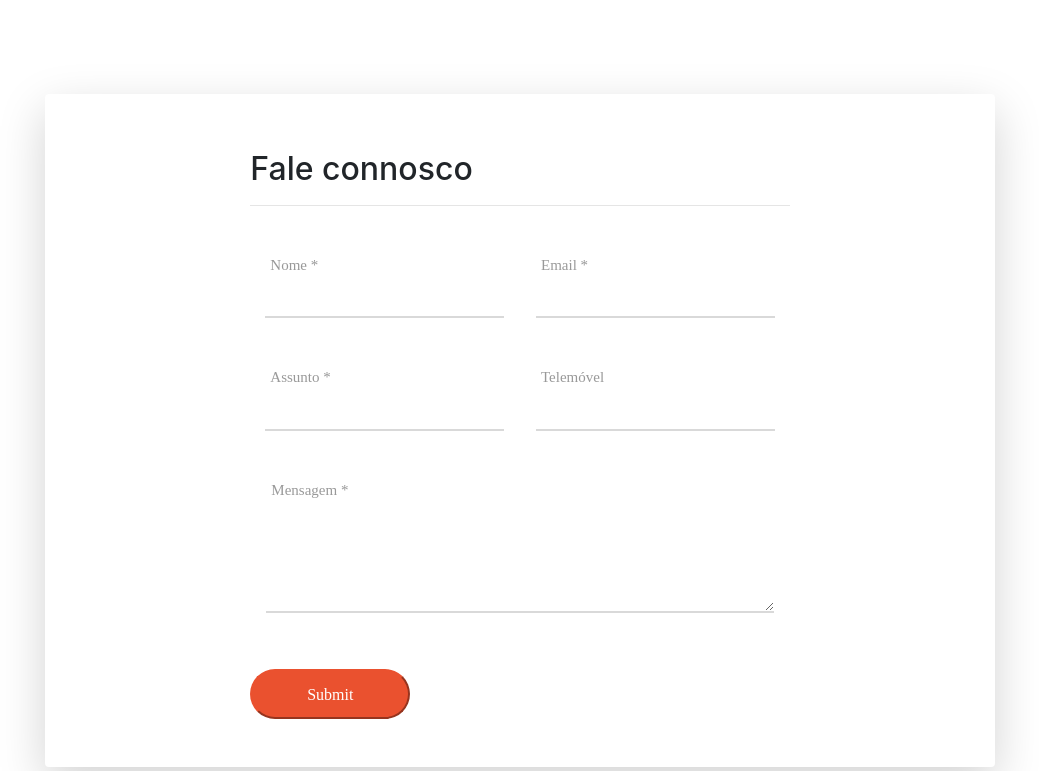
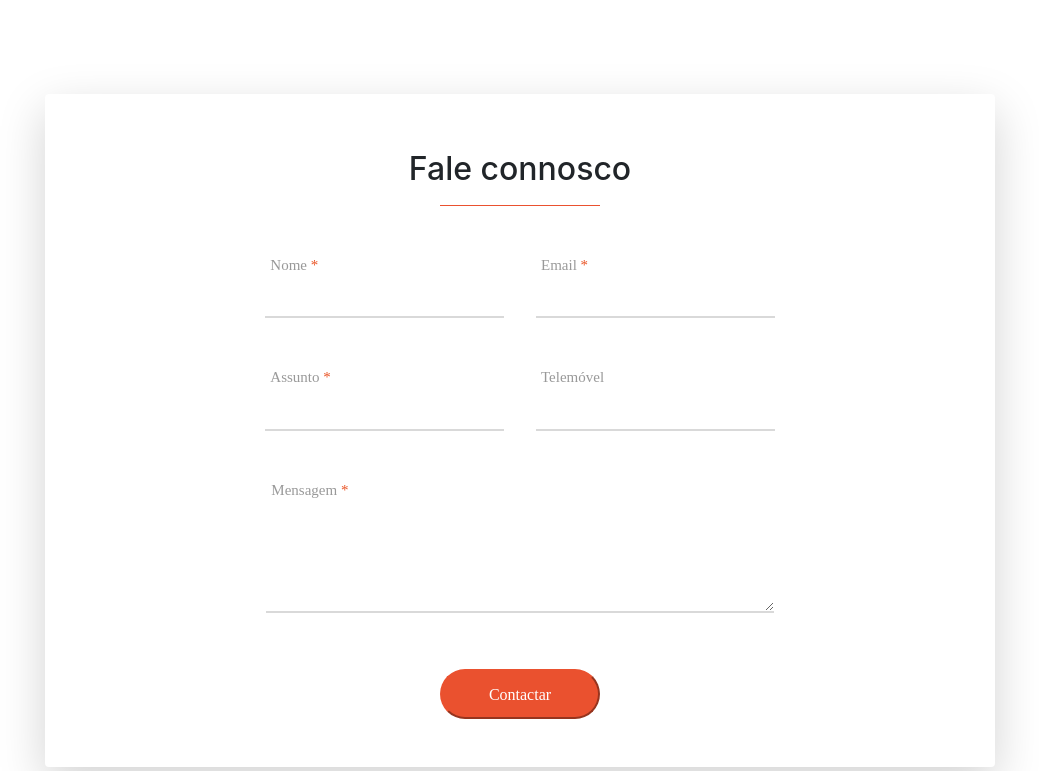
Before and after one commit to jaamoreira/massil, an Angular app: page /contactos in a window 1280 px wide. Shown: the part 669-1440 px from the top of the page, without its empty margins (120-1159 px from the left). Built offline with nearby package versions, Linux system fonts and the light colour scheme.

Commit message:
Contact page add css and refactor html

```diff
--- a/src/app/pages/page-contact/page-contact.component.css
+++ b/src/app/pages/page-contact/page-contact.component.css
@@ -35,42 +35,15 @@
     margin-top: 0.5rem;
 }
 
-
-
-
-
-
-
-
-
-
-
-
-
-
-
-
-
-
-
-
-
-
-
-
-
-
-
-.margin-top-6{
-    margin-top: 6em;
+.contact-margin {
+    margin-top: 6rem;
 }
 
-/* map style */
+.contact-divider {
+    width: 10rem;
+    border-top: 1px solid rgba(234, 81, 47);
+}
 
-
-/* end map style */
-
-/* form */
 .contact-form {
     width: 100%;
     display: -webkit-box;
@@ -82,14 +55,14 @@
     justify-content: space-between;
 }
 
-.contact-sector {
+.contact-field {
     width: 100%;
     position: relative;
     border-bottom: 2px solid #d9d9d9;
     margin-bottom: 3em;
 }
 
-.contact-title {
+.contact-field-title {
     font-family: Poppins-Regular;
     font-size: 15px;
     color: #999999;
@@ -98,7 +71,7 @@
     float: left;
 }
 
-.contact-input {
+.contact-field-input {
     display: block;
     width: 100%;
     background: transparent;
@@ -107,8 +80,18 @@
     color: #555555;
     line-height: 1.2;
     padding: 0 5px;
-    margin-bottom: 0em !important;
-    border: none !important;
+    margin-bottom: 0em;
+    border: none;
+}
+
+input.contact-field-input {
+    height: 40px;
+}
+
+textarea.contact-field-input {
+    min-height: 110px;
+    padding-top: 9px;
+    padding-bottom: 13px;
 }
 
 .contact-focus-input {
@@ -138,25 +121,11 @@
     background: rgba(234, 81, 47, 1);
 }
 
-input.contact-input {
-    height: 40px;
-}
-
-textarea.contact-input {
-    min-height: 110px;
-    padding-top: 9px;
-    padding-bottom: 13px;
-}
-
-.contact-input:focus + .contact-focus-input::before {
-    width: 100%;
-    }
-
-.has-val.contact-input + .contact-focus-input::before {
+.contact-field-input:focus + .contact-focus-input::before {
     width: 100%;
 }
 
-.container-contact-form-btn {
+.contact-container-btn {
     width: 100%;
     display: -webkit-box;
     display: -webkit-flex;
@@ -164,10 +133,11 @@ textarea.contact-input {
     display: -ms-flexbox;
     display: flex;
     flex-wrap: wrap;
-    margin-top: -25px;
+    justify-content: center;
+    margin-top: 0.5rem;
 }
 
-.contact-form-btn {
+.contact-btn {
     display: -webkit-box;
     display: -webkit-flex;
     display: -moz-box;
@@ -175,18 +145,15 @@ textarea.contact-input {
     display: flex;
     justify-content: center;
     align-items: center;
-    padding: 0 20px;
     min-width: 160px;
     height: 50px;
+    font-family: Poppins-Medium;
+    color: #fff;
+    line-height: 1.2;
     background-color: rgba(234, 81, 47, 1);
     border-radius: 25px;
     border-color: rgba(234, 81, 47, 1);
-    color: rgba(234, 81, 47, 1);
-
-    font-family: Poppins-Medium;
-    font-size: 16px;
-    color: #fff;
-    line-height: 1.2;
+    cursor: pointer;
 
     -webkit-transition: all 0.4s;
     -o-transition: all 0.4s;
@@ -199,30 +166,3 @@ textarea.contact-input {
     -o-box-shadow: 0 10px 30px 0px rgba(122, 118, 119, 0.5);
     -ms-box-shadow: 0 10px 30px 0px rgba(122, 118, 119, 0.5); */
 }
-
-.contact-form-btn i {
-    -webkit-transition: all 0.4s;
-    -o-transition: all 0.4s;
-    -moz-transition: all 0.4s;
-    transition: all 0.4s;
-}
-
-.contact-form-btn:hover {
-    background-color: #999999;
-    box-shadow: 0 10px 30px 0px #999999;
-    -moz-box-shadow: 0 10px 30px 0px #999999;
-    -webkit-box-shadow: 0 10px 30px 0px #999999;
-    -o-box-shadow: 0 10px 30px 0px #999999;
-    -ms-box-shadow: 0 10px 30px 0px #999999;
-    border: none;
-}
-
-.contact-form-btn:hover i {
-    -webkit-transform: translateX(10px);
-    -moz-transform: translateX(10px);
-    -ms-transform: translateX(10px);
-    -o-transform: translateX(10px);
-    transform: translateX(10px);
-}
-
-  /* end form */
--- a/src/app/pages/page-contact/page-contact.component.html
+++ b/src/app/pages/page-contact/page-contact.component.html
@@ -46,61 +46,57 @@
         </div>
     </div>
 
-        <!-- start contact form -->
-        <div class="container margin-top-6">
+    <div class="container contact-margin">
         <div class="col-12 d-flex">
             <div class="col-1"></div>
             <div class="col-10 d-flex shadow-lg p-5 mb-5 bg-white rounded">
                     <div class="col-2"></div>
                     <div class="col-8">
-                            <h2 class="mt-2">Fale connosco</h2>
-                            <hr class="section-line-divider">
-                            <form [formGroup]="contactForm" class="contact-form validate-form mt-5">
+                        <h2 class="text-center mt-2">Fale connosco</h2>
+                        <hr class="contact-divider">
+                        <form [formGroup]="contactForm" class="contact-form mt-5">
                             <div class="col-6 pr-3">
-                                    <div class="contact-sector">
-                                        <span class="contact-title">Nome<span class="massil-color"> *</span></span>
-                                        <input class="contact-input" formControlName="name" type="text">
+                                <div class="contact-field">
+                                    <span class="contact-field-title">Nome<span class="global-color"> *</span></span>
+                                    <input class="contact-field-input" formControlName="name" type="text">
                                     <span class="contact-focus-input"></span>
                                 </div>
                             </div>
 
                             <div class="col-6 pl-3">
-                                    <div class="contact-sector">
-                                        <span class="contact-title">Email<span class="massil-color"> *</span></span>
-                                        <input class="contact-input" formControlName="email" type="text">
+                                <div class="contact-field">
+                                    <span class="contact-field-title">Email<span class="global-color"> *</span></span>
+                                    <input class="contact-field-input" formControlName="email" type="text">
                                     <span class="contact-focus-input"></span>
                                 </div>
                             </div>
 
                             <div class="col-6 pr-3">
-                                    <div class="contact-sector">
-                                        <span class="contact-title">Assunto<span class="massil-color"> *</span></span>
-                                        <input class="contact-input" formControlName="subject" type="text">
+                                <div class="contact-field">
+                                    <span class="contact-field-title">Assunto<span class="global-color"> *</span></span>
+                                    <input class="contact-field-input" formControlName="subject" type="text">
                                     <span class="contact-focus-input"></span>
                                 </div>
                             </div>
 
                             <div class="col-6 pl-3">
-                                    <div class="contact-sector">
-                                        <span class="contact-title">Telemóvel</span>
-                                        <input class="contact-input" formControlName="phone" type="text">
+                                <div class="contact-field">
+                                    <span class="contact-field-title">Telemóvel</span>
+                                    <input class="contact-field-input" formControlName="phone" type="text">
                                     <span class="contact-focus-input"></span>
                                 </div>
                             </div>
 
                             <div class="col-12 pl-3 pr-3">
-                                    <div class="contact-sector">
-                                        <span class="contact-title">Mensagem<span class="massil-color"> *</span></span>
-                                        <textarea class="contact-input" formControlName="message" type="text"></textarea>
+                                <div class="contact-field">
+                                    <span class="contact-field-title">Mensagem<span class="global-color"> *</span></span>
+                                    <textarea class="contact-field-input" formControlName="message" type="text"></textarea>
                                     <span class="contact-focus-input"></span>
                                 </div>
                             </div>
-                                <div class="container-contact-form-btn mt-2">
-                                    <button class="contact-form-btn" (click)="onSend()">
-                                        <span>
-                                            Submit
-                                            <i class="fa fa-long-arrow-right m-l-7" aria-hidden="true"></i>
-                                        </span>
+                            <div class="contact-container-btn">
+                                <button class="contact-btn" (click)="onSend()">
+                                    <span>Contactar</span>
                                 </button>
                             </div>
                         </form>
@@ -110,5 +106,5 @@
             <div class="col-1"></div>
         </div>
     </div>
-        <!-- end contact form -->
+
 </div>
--- a/src/styles.css
+++ b/src/styles.css
@@ -1,4 +1,12 @@
 /* You can add global styles to this file, and also import other style files */
+
+input, textarea, button {
+    outline: none !important;
+}
+
+.global-color {
+    color: rgba(234,87,41);
+}
 
 .page {
     padding: 48pt 0;
```
Lines whose indentation alone changed are shown as unchanged.
